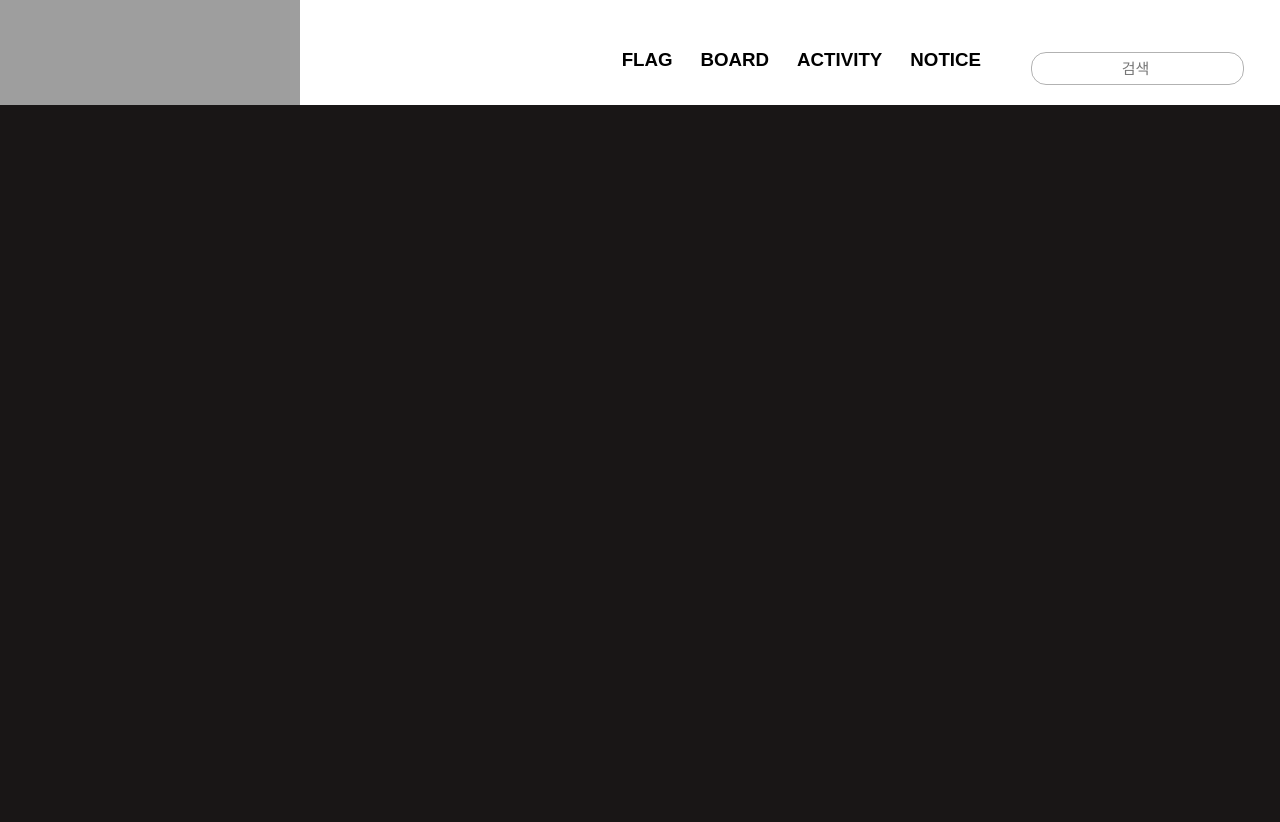
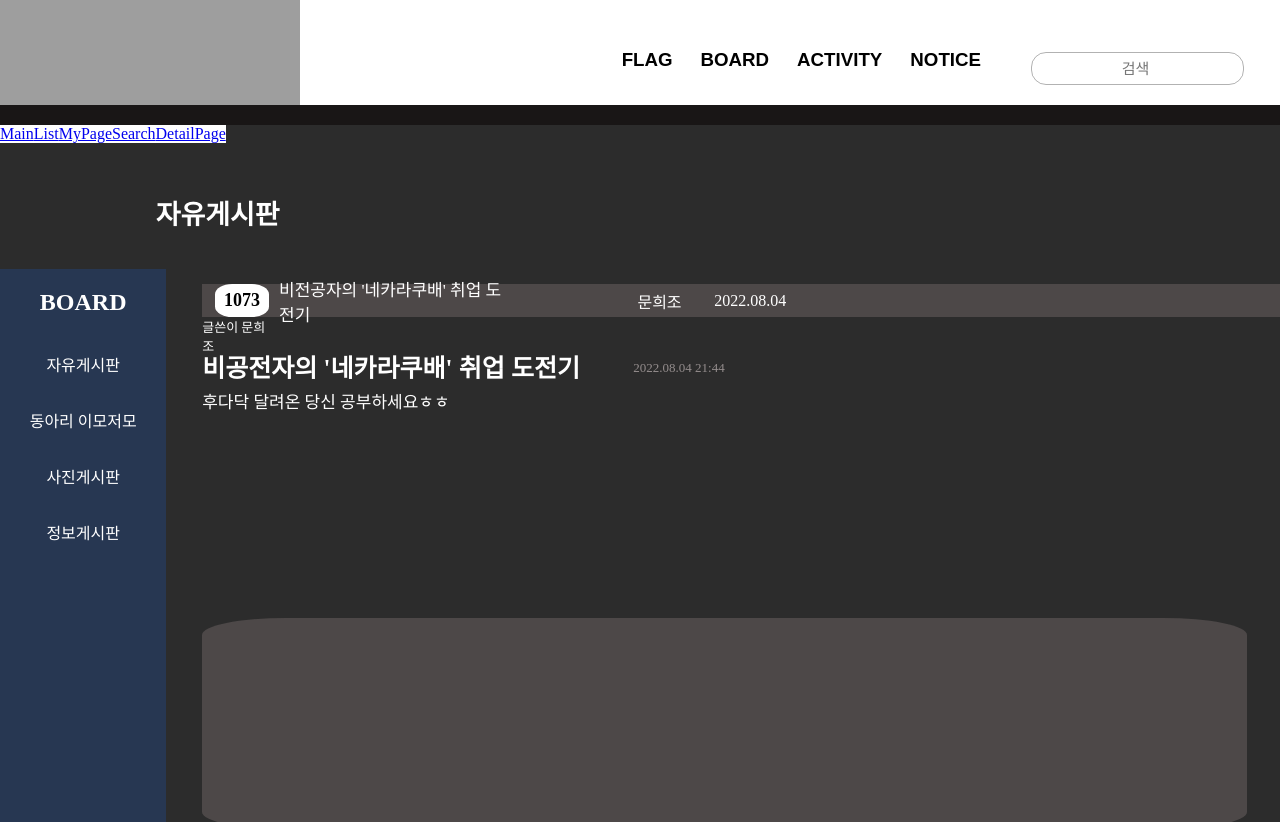
Before and after one commit to USW-Flag-Board/FrontEnd, a Vue app: page /detailPage in a window 1280 px wide. Shown: the top 822 px of the page. Before the commit the page ends 800 px from the top, so only its background shows below. Built offline with nearby package versions, Linux system fonts and the light colour scheme; grey boxes are pictures that could not be loaded.

Commit message:
DetailPage
DetailPage

```diff
--- a/src/App.vue
+++ b/src/App.vue
@@ -9,6 +9,7 @@ import PageHeader from "@/components/PageHeader.vue";
     <RouterLink to="/list">List</RouterLink>
     <RouterLink to="/myPage">MyPage</RouterLink>
     <RouterLink to="/searchPage">Search</RouterLink>
+    <RouterLink to="/detailPage">DetailPage</RouterLink>
   </nav>
   <PageHeader />
   <RouterView />
--- a/src/router/index.js
+++ b/src/router/index.js
@@ -3,6 +3,7 @@ import MainPage from "../views/MainPage.vue";
 import ListPage from "../views/ListPage.vue";
 import MyPage from "../views/MyPage.vue";
 import SearchPage from "../views/SearchPage.vue";
+import DetailPage from "../views/DetailPage.vue";
 
 const router = createRouter({
   history: createWebHistory(import.meta.env.BASE_URL),
@@ -27,6 +28,11 @@ const router = createRouter({
       name: "SearchPage",
       component: SearchPage,
     },
+    {
+      path: "/detailPage",
+      name: "DetailPage",
+      component: DetailPage,
+    },
   ],
 });
 
--- /dev/null
+++ b/src/views/DetailPage.vue
@@ -0,0 +1,247 @@
+<template>
+    <body>
+      <div class="Container">
+       <div class="HeaderBox">
+        <div class="Header_Title">자유게시판</div>
+      </div>
+
+      <div class="MainBox">
+        <div class="SideBox">
+          <h2>BOARD</h2>
+          <p>자유게시판</p>
+          <p>동아리 이모저모</p>
+          <p>사진게시판</p>
+          <p>정보게시판</p>
+          <!-- <div class="listmenu">
+            <div class="topmenu">BOARD</div>
+            <div class="bottommenu">
+              <a v-for="a in content" :key="a">{{ a }}</a>
+            </div>
+          </div> -->
+        </div>
+
+        <div class="ContentBox">
+            <div class="BoardBox">
+                <div class="TitleBox">
+                  <div class="NumberBox">1073</div>
+                  <div class="Writing_Title">비전공자의 '네카라쿠배' 취업 도전기</div>
+                  <div class="NameBox">문희조</div>
+                  <div class="DateBox">2022.08.04</div>
+                </div>
+
+                <div class="WritingBox">
+                  <div class="Name">글쓴이 문희조</div>
+                  <div class="Line">
+                    <div class="Title">비공전자의 '네카라쿠배' 취업 도전기</div>
+                    <div class="Date">2022.08.04 21:44</div>
+                  </div>
+                  <div class="Content">후다닥 달려온 당신 공부하세요ㅎㅎ</div>
+                </div>
+
+                <div class="BottomBox"></div>
+
+            </div>
+        </div>
+
+
+
+       </div>
+      </div>
+    </body>
+</template>
+
+<script></script>
+
+<style scoped>
+body {
+  margin: 0;
+  margin-top: 125px;
+  width: 100vw;
+  height: 100vh;
+  align-items: center;
+  background-color: #2c2c2c;
+}
+.Container {
+  margin: 0;
+  padding: 0;
+  width: 100vw;
+  height: 100vh;
+  display: flex;
+  flex-wrap: wrap;
+}
+.HeaderBox {
+  display: flex;
+  margin: 0;
+  padding: 0;
+  width: 100%;
+  height: 18vh;
+}
+.Header_Title {
+  display: flex;
+  margin-top: 4vw;
+  margin-left: 11vw;
+  padding: 0;
+  flex-direction: row;
+  width: 12vw;
+  height: 7vh;
+  font-size: 2.1vw;
+  justify-content: center;
+  align-items: flex-end;
+  font-weight: bold;
+  color: white;
+}
+/*게시판 헤더, headerbox랑 TitleBox은 나중에 공용 css로 만들기*/
+.MainBox {
+  margin: 0;
+  padding: 0;
+  width: 100%;
+  height: 90vh;
+  display: flex;
+  flex-direction: row;
+}
+.SideBox {
+  width: 25vw;
+  height: 100%;
+  color: white;
+  background-color: rgb(39, 55, 82);
+  display: flex;
+  flex-direction: column;
+  align-items: center;
+  justify-content: flex-start;
+}
+/*MainBox, SideBox 공용 css로 통합*/
+.ContentBox {
+  display: flex;
+  margin: 0;
+  padding: 0;
+  width: 100vw;
+  height: 100%;
+  flex-direction: column;
+}
+.BoardBox {
+  display: flex;
+  margin: 0;
+  padding: 0;
+  width: 87vw;
+  height: 70vh;
+  flex-direction: column;
+}
+.TitleBox{
+  display: flex;
+  background-color: rgb(77, 72, 72);
+  margin-top: 1.2vw;
+  margin-left: 2.8vw;
+  padding: 0;
+  width: 84.2vw;
+  height: 6.5vh;
+}
+.NumberBox{
+  display: flex;
+  background-color: white;
+  border-radius: 32%;
+  margin-left: 1vw;
+  padding: 0;
+  width: 4.2vw;
+  height: 4.1vh;
+  font-size: 18px;
+  font-weight: bold;
+  align-items: center;
+  justify-content: center;
+}
+.Writing_Title {
+  display: flex;
+  margin-left: 0.8vw;
+  padding: 0;
+  width: 18vw;
+  height: 4.1vh;
+  font-size: 17px;
+  color: white;
+  align-items: center;
+}
+.NameBox {
+  display: flex;
+  margin-left: 10vw;
+  padding: 0;
+  width: 4vw;
+  height: 4.1vh;
+  font-size: 16px;
+  color: white;
+  align-items: center;
+}
+.DateBox {
+  display: flex;
+  margin-left: 2vw;
+  padding: 0;
+  width: 8vw;
+  height: 4.1vh;
+  font-size: 16px;
+  color: white;
+  align-items: center;
+}
+.WritingBox{
+  display: flex;
+  margin-top: 0.5vw;
+  margin-left: 2.8vw;
+  padding: 0;
+  width: 84.2vw;
+  height: 60vh;
+  flex-direction: column;
+}
+.Name {
+  display: flex;
+  margin: 0;
+  padding: 0;
+  width: 5vw;
+  height: 3vh;
+  font-size: 13px;
+  color: white;
+  align-items: center;
+}
+.Line {
+  display: flex;
+  margin: 0;
+  padding: 0;
+  width: 100%;
+  height: 5vh;
+}
+.Title {
+  display: flex;
+  margin: 0;
+  padding: 0;
+  width: 40%;
+  height: 5vh;
+  font-size: 25px;
+  font-weight: bold;
+  color: white;
+}
+.Date {
+  display: flex;
+  margin: 0;
+  padding: 0;
+  width: 15vw;
+  height: 5vh;
+  font-size: 13px;
+  color: rgb(148, 141, 141);
+  align-items: center;
+}
+.Content {
+  display: flex;
+  padding: 0;
+  width: 100%;
+  height: 26.2vh;
+  font-size: 17px;
+  color: white;
+}
+.BottomBox{
+  display: flex;
+  background-color: rgb(77, 72, 72);
+  border-radius: 8%;
+  margin-top: 1vw;
+  margin-left: 2.8vw;
+  margin-right: 2.8vw;
+  padding: 0;
+  width: 81.6vw;
+  height: 45vh;
+  align-items: center;
+}
+</style>
```
